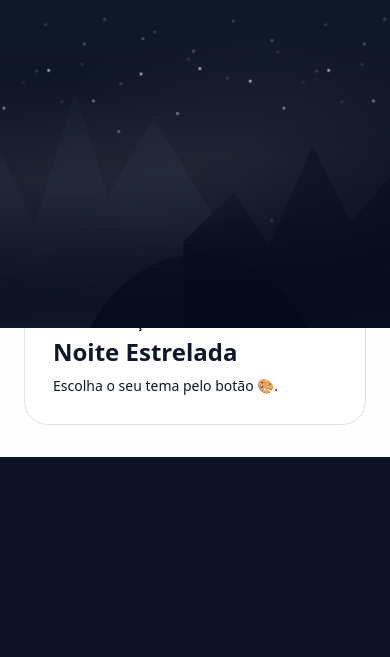
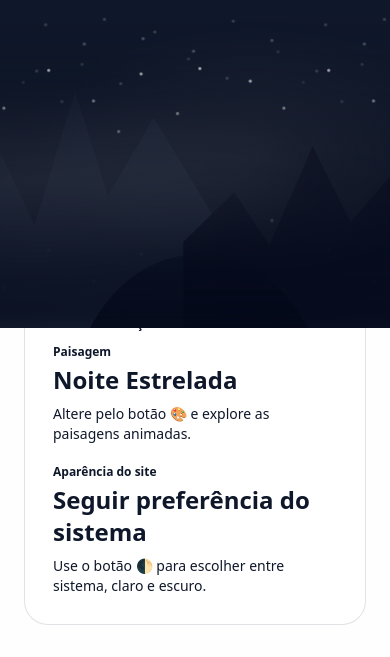
Before and after one commit to viniciusnovelo/trilha_ensino, a Django app: page /gamificacao/perfil/ in a window 390 px wide. Shown: the part 516-1173 px from the top of the page. Before the commit the page ends 973 px from the top, so only its background shows below. Run offline with Django 5.2, Linux system fonts and the light colour scheme; a user stored in the database is signed in; data comes from the database, SQL or seed files in the repository; some libraries are stand-ins or nearby versions.

Commit message:
feat: exibir preferencias visuais no perfil

```diff
--- a/gamificacao/templates/gamificacao/perfil.html
+++ b/gamificacao/templates/gamificacao/perfil.html
@@ -19,5 +19,5 @@
 <div class="bg-slate-900/75 border border-white/10 rounded-2xl p-5"><p class="text-xs uppercase text-white/40 font-black">Vidas</p><p class="text-3xl font-black text-red-300 mt-2">❤️ {{ perfil.vidas }}</p></div>
 </section>
 <section class="bg-slate-900/75 border border-white/10 rounded-3xl p-7"><div class="flex justify-between text-sm"><span class="text-white/50">Próximo nível</span><span class="font-black">{{ perfil.xp_no_nivel }} / {{ perfil.XP_POR_NIVEL }}</span></div><div class="h-4 bg-black/30 rounded-full mt-3 overflow-hidden"><div class="h-full bg-gradient-to-r from-yellow-400 to-orange-500" style="width:{{ perfil.progresso_nivel }}%"></div></div><p class="text-white/45 text-sm mt-3">Faltam {{ perfil.xp_faltante }} XP.</p></section>
-<section class="bg-slate-900/75 border border-white/10 rounded-3xl p-7"><p class="text-xs uppercase text-white/40 font-black">Personalização</p><h2 class="text-2xl font-black mt-1">{{ perfil.get_tema_fundo_display }}</h2><p class="text-white/45 text-sm mt-2">Escolha o seu tema pelo botão 🎨.</p></section>
+<section class="bg-slate-900/75 border border-white/10 rounded-3xl p-7"><p class="text-xs uppercase text-white/40 font-black">Personalização</p><div class="grid sm:grid-cols-2 gap-5 mt-3"><div><p class="text-xs text-white/40 font-bold">Paisagem</p><h2 class="text-2xl font-black mt-1">{{ perfil.get_tema_fundo_display }}</h2><p class="text-white/45 text-sm mt-2">Altere pelo botão 🎨 e explore as paisagens animadas.</p></div><div><p class="text-xs text-white/40 font-bold">Aparência do site</p><h2 class="text-2xl font-black mt-1">{{ perfil.get_aparencia_interface_display }}</h2><p class="text-white/45 text-sm mt-2">Use o botão 🌓 para escolher entre sistema, claro e escuro.</p></div></div></section>
 </main></div></body></html>
```
